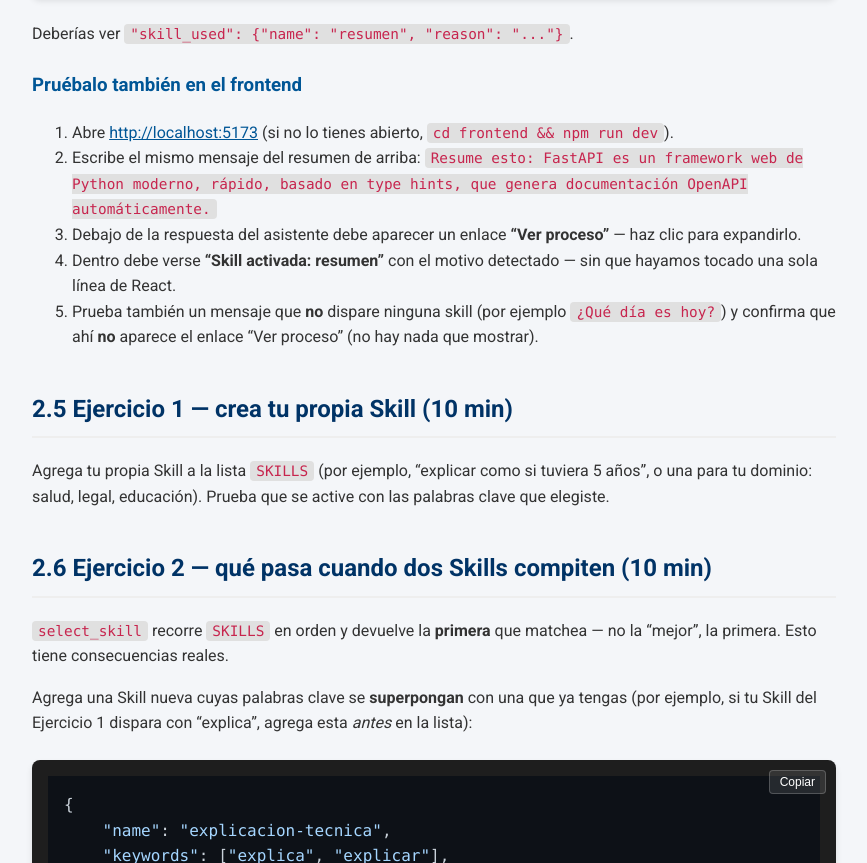
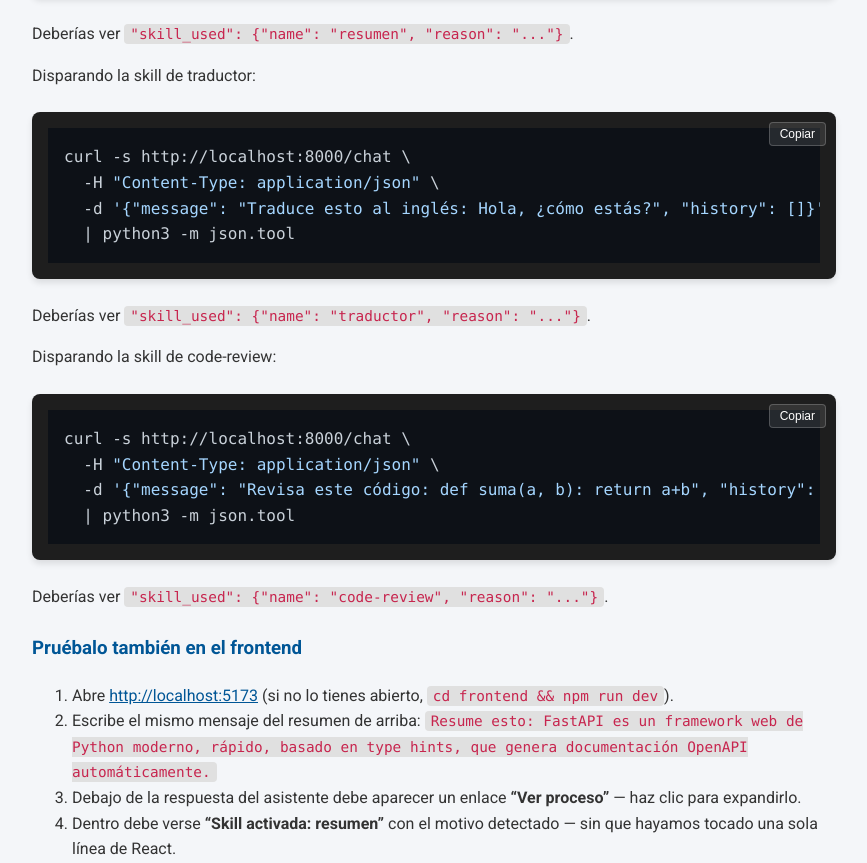
Before and after one commit to franciscohiguera1975/workshop-ia, a plain HTML site: page 02-skills.html in a window 1280 px wide. Shown: the part 3148-4011 px from the top of the page, without its empty margins (316-1183 px from the left). Drawn offline with nearby package versions, Linux system fonts and the light colour scheme.

Commit message:
Agrega ejemplos de prueba para las skills traductor y code-review en 2.4
Co-Authored-By: Claude Sonnet 5 <noreply@anthropic.com>

```diff
--- a/02-skills.html
+++ b/02-skills.html
@@ -405,6 +405,18 @@ def chat(request: ChatRequest) -&gt; ChatResponse:
   -d '{"message": "Resume esto: FastAPI es un framework web de Python moderno, rápido, basado en type hints, que genera documentación OpenAPI automáticamente.", "history": []}' \
   | python3 -m json.tool</code></pre>
 <p>Deberías ver <code>"skill_used": {"name": "resumen", "reason": "..."}</code>.</p>
+<p>Disparando la skill de traductor:</p>
+<pre class="bash"><button class="copy-btn">Copiar</button><code class="bash">curl -s http://localhost:8000/chat \
+  -H "Content-Type: application/json" \
+  -d '{"message": "Traduce esto al inglés: Hola, ¿cómo estás?", "history": []}' \
+  | python3 -m json.tool</code></pre>
+<p>Deberías ver <code>"skill_used": {"name": "traductor", "reason": "..."}</code>.</p>
+<p>Disparando la skill de code-review:</p>
+<pre class="bash"><button class="copy-btn">Copiar</button><code class="bash">curl -s http://localhost:8000/chat \
+  -H "Content-Type: application/json" \
+  -d '{"message": "Revisa este código: def suma(a, b): return a+b", "history": []}' \
+  | python3 -m json.tool</code></pre>
+<p>Deberías ver <code>"skill_used": {"name": "code-review", "reason": "..."}</code>.</p>
 <section class="level3" id="pruébalo-también-en-el-frontend">
 <h3>Pruébalo también en el frontend</h3>
 <ol type="1">
```
